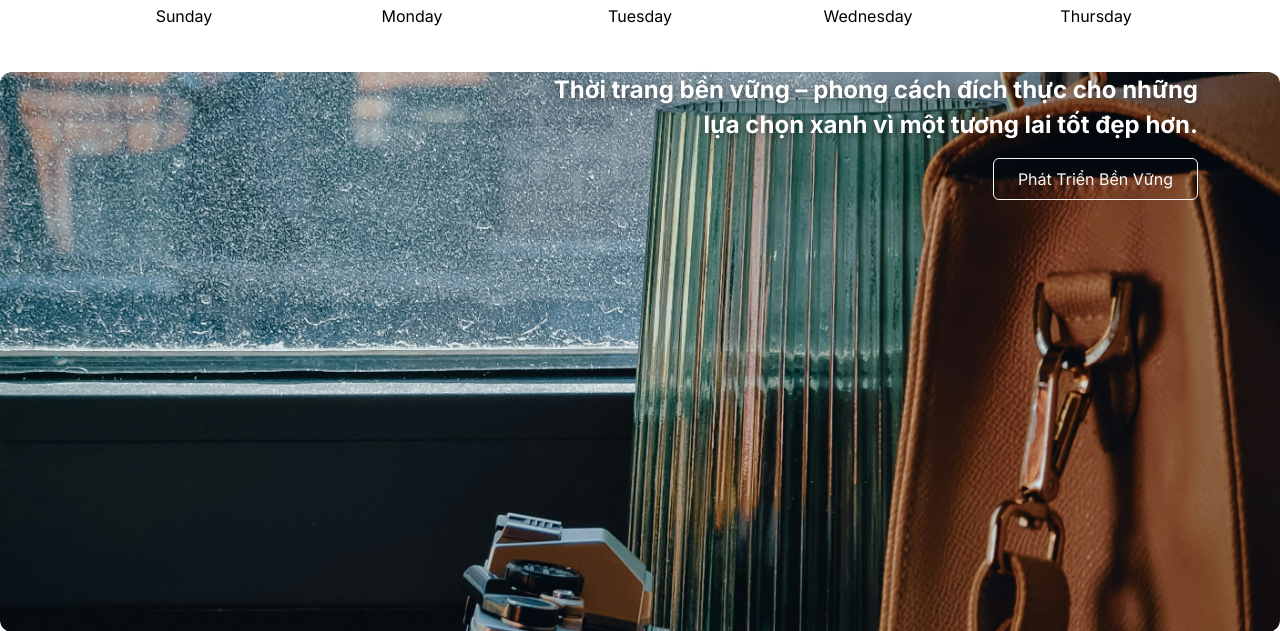
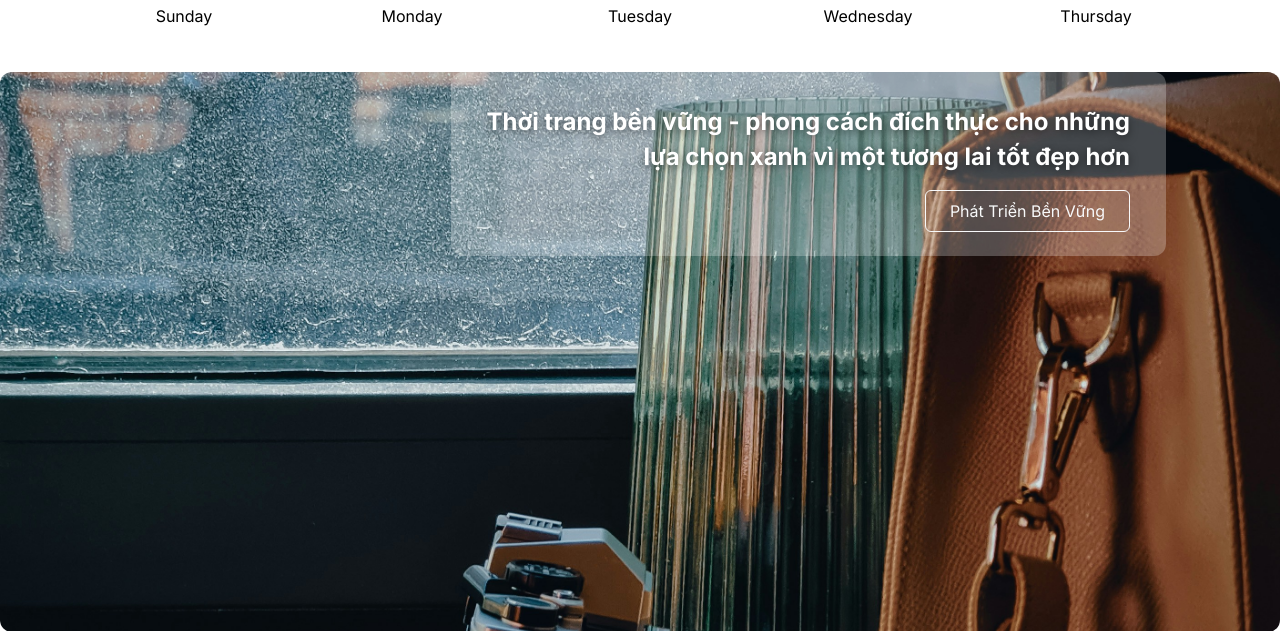
Before and after one commit to thecursehunter/LeatherForLocal, a PHP site: page /index.php in a window 1280 px wide; the page is wider, and only the part inside the window is pictured. Shown: the part 2761-3392 px from the top of that part. Run offline with PHP 8.4, Linux system fonts and the light colour scheme; data comes from the database, SQL or seed files in the repository; some libraries are stand-ins or nearby versions.

Commit message:
fixed Sustainability

```diff
--- a/views/pages/index.php
+++ b/views/pages/index.php
@@ -201,15 +201,34 @@ $products = $productController->getProducts();
     alt="Sustainability"
     style="width: 100%; height: 100%; object-fit: cover; position: absolute; top: 0; left: 0; z-index: 1; border-radius: 12px;"
   >
-  <div class="container h-100 position-relative d-flex flex-column justify-content-end" style="position: relative; z-index: 2;">
-    <div class="row">
-      <div class="col-12 d-flex flex-column align-items-end">
-        <div class="text-end mb-4" style="max-width: 800px;">
-          <p class="lead mb-3 fw-bold" style="color: #fff; text-shadow: 0 2px 8px rgba(0,0,0,0.5); font-size: 1.5rem; line-height: 2.2rem; word-break: break-word;">
-            Thời trang bền vững – phong cách đích thực cho những<br>
-            lựa chọn xanh vì một tương lai tốt đẹp hơn.
-          </p>
-          <button class="btn btn-outline-light px-4 py-2">Phát Triển Bền Vững</button>
+  <div class="container h-100 position-relative" style="position: relative; z-index: 2;">
+    <div class="row h-100">
+      <div class="col-12 h-100 d-flex flex-column justify-content-end align-items-end">
+        <div
+          class="mb-5"
+          style="
+            width: 100%;
+            display: flex;
+            justify-content: flex-end;
+          "
+        >
+          <div
+            style="
+              background: rgba(255,255,255,0.25);
+              border-radius: 12px;
+              padding: 32px 36px 24px 36px;
+              max-width: 850px;
+              margin-right: 32px;
+              margin-bottom: 16px;
+              text-align: right;
+            "
+          >
+            <p class="lead mb-3 fw-bold" style="color: #fff; text-shadow: 0 2px 8px rgba(0,0,0,0.5); font-size: 1.5rem; line-height: 2.2rem; word-break: break-word;">
+              Thời trang bền vững - phong cách đích thực cho những<br>
+              lựa chọn xanh vì một tương lai tốt đẹp hơn
+            </p>
+            <button class="btn btn-outline-light px-4 py-2">Phát Triển Bền Vững</button>
+          </div>
         </div>
       </div>
     </div>
```
